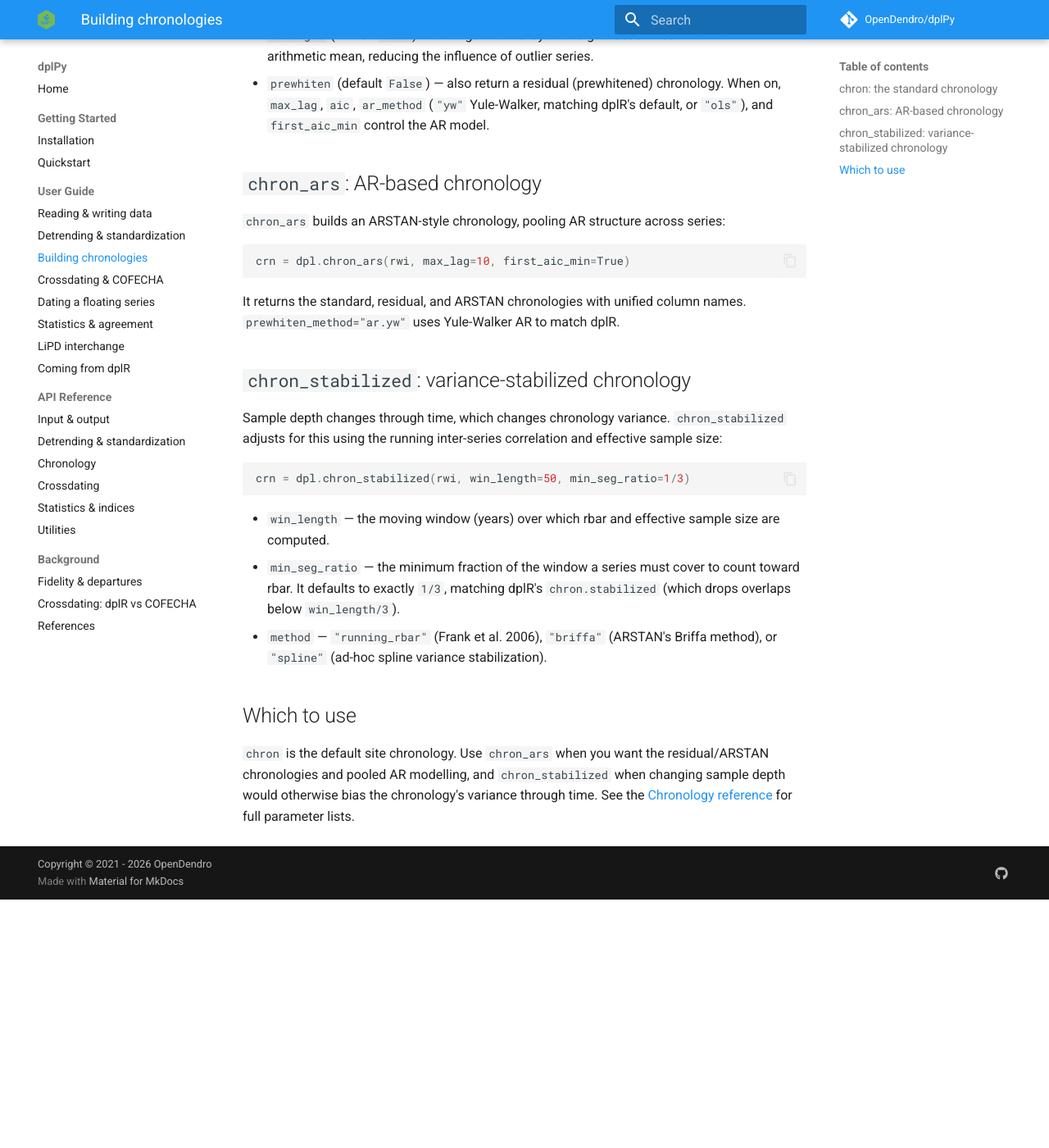
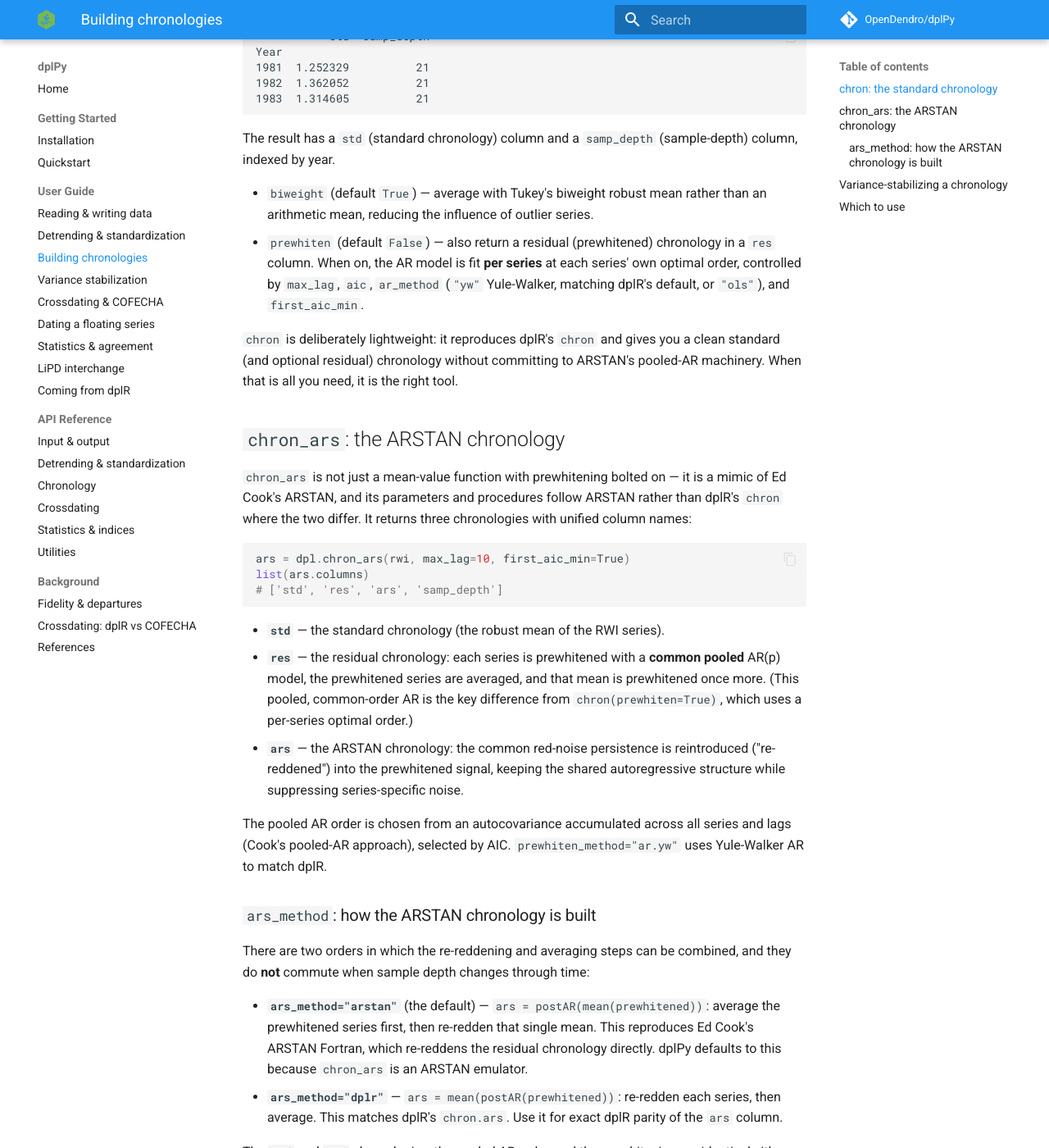
Before and after one commit to OpenDendro/dplPy, an MkDocs documentation site: the page built from docs/guide/chronologies.md, in a window 1280 px wide and 1400 px high, scrolled down 684 px. Shown: the whole window at 82% size. Built offline with MkDocs 1.6.1 and Material for MkDocs 9.7.7, drawn with Linux system fonts in a browser that asks for light colours; comment, search, counter and statistics services are not loaded; before the commit the page ends 1781 px from its top, so only the background shows below that; some of the changed text lies outside the part shown.

Commit message:
update documentation

````diff
--- a/docs/guide/chronologies.md
+++ b/docs/guide/chronologies.md
@@ -1,8 +1,19 @@
 # Building chronologies
 
 A chronology averages the detrended (RWI) series into a single site record. dplPy
-provides a standard mean-value chronology, an AR-modelled variant, and a
-variance-stabilized variant.
+provides two builders that sit at different points on a simplicity–fidelity
+spectrum:
+
+- [`chron`](#chron-the-standard-chronology) — **simple but flexible.** The
+  everyday mean-value chronology, with optional per-series prewhitening. This is
+  the one most workflows want.
+- [`chron_ars`](#chron_ars-the-arstan-chronology) — **an ARSTAN emulator.** Built
+  specifically to reproduce ARSTAN's parameters and procedures: a common pooled
+  AR order across all series, and the standard, residual, and re-reddened
+  "ARSTAN" chronologies.
+
+Both can also variance-stabilize their output in a single call — see
+[Variance stabilization](variance-stabilization.md).
 
 ## `chron`: the standard chronology
 
@@ -31,42 +42,82 @@ The result has a `std` (standard chronology) column and a `samp_depth`
 - `biweight` (default `True`) — average with Tukey's biweight robust mean rather
   than an arithmetic mean, reducing the influence of outlier series.
 - `prewhiten` (default `False`) — also return a residual (prewhitened)
-  chronology. When on, `max_lag`, `aic`, `ar_method` (`"yw"` Yule-Walker, matching
-  dplR's default, or `"ols"`), and `first_aic_min` control the AR model.
+  chronology in a `res` column. When on, the AR model is fit **per series** at
+  each series' own optimal order, controlled by `max_lag`, `aic`, `ar_method`
+  (`"yw"` Yule-Walker, matching dplR's default, or `"ols"`), and `first_aic_min`.
 
-## `chron_ars`: AR-based chronology
+`chron` is deliberately lightweight: it reproduces dplR's `chron` and gives you a
+clean standard (and optional residual) chronology without committing to ARSTAN's
+pooled-AR machinery. When that is all you need, it is the right tool.
 
-`chron_ars` builds an ARSTAN-style chronology, pooling AR structure across series:
+## `chron_ars`: the ARSTAN chronology
+
+`chron_ars` is not just a mean-value function with prewhitening bolted on — it is
+a mimic of Ed Cook's ARSTAN, and its parameters and procedures follow ARSTAN
+rather than dplR's `chron` where the two differ. It returns three chronologies
+with unified column names:
 
 ```python
-crn = dpl.chron_ars(rwi, max_lag=10, first_aic_min=True)
+ars = dpl.chron_ars(rwi, max_lag=10, first_aic_min=True)
+list(ars.columns)
+# ['std', 'res', 'ars', 'samp_depth']
 ```
 
-It returns the standard, residual, and ARSTAN chronologies with unified column
-names. `prewhiten_method="ar.yw"` uses Yule-Walker AR to match dplR.
+- **`std`** — the standard chronology (the robust mean of the RWI series).
+- **`res`** — the residual chronology: each series is prewhitened with a
+  **common pooled** AR(p) model, the prewhitened series are averaged, and that
+  mean is prewhitened once more. (This pooled, common-order AR is the key
+  difference from `chron(prewhiten=True)`, which uses a per-series optimal
+  order.)
+- **`ars`** — the ARSTAN chronology: the common red-noise persistence is
+  reintroduced ("re-reddened") into the prewhitened signal, keeping the shared
+  autoregressive structure while suppressing series-specific noise.
 
-## `chron_stabilized`: variance-stabilized chronology
+The pooled AR order is chosen from an autocovariance accumulated across all
+series and lags (Cook's pooled-AR approach), selected by AIC.
+`prewhiten_method="ar.yw"` uses Yule-Walker AR to match dplR.
 
-Sample depth changes through time, which changes chronology variance. `chron_stabilized`
-adjusts for this using the running inter-series correlation and effective sample
-size:
+### `ars_method`: how the ARSTAN chronology is built
+
+There are two orders in which the re-reddening and averaging steps can be
+combined, and they do **not** commute when sample depth changes through time:
+
+- **`ars_method="arstan"`** (the default) — `ars = postAR(mean(prewhitened))`:
+  average the prewhitened series first, then re-redden that single mean. This
+  reproduces Ed Cook's ARSTAN Fortran, which re-reddens the residual chronology
+  directly. dplPy defaults to this because `chron_ars` is an ARSTAN emulator.
+- **`ars_method="dplr"`** — `ars = mean(postAR(prewhitened))`: re-redden each
+  series, then average. This matches dplR's `chron.ars`. Use it for exact dplR
+  parity of the `ars` column.
+
+The `std` and `res` chronologies, the pooled AR order, and the prewhitening are
+identical either way; only the `ars` column differs.
+
+## Variance-stabilizing a chronology
+
+Both builders accept a `stabilize=` argument (`"rbar"`, `"spline"`, or `"both"`)
+that adds a stabilized version of each chronology beside it:
 
 ```python
-crn = dpl.chron_stabilized(rwi, win_length=50, min_seg_ratio=1/3)
+crn = dpl.chron(rwi, prewhiten=True, stabilize="both")
+# columns: std, std_vsc, res, res_vsc, samp_depth
+
+ars = dpl.chron_ars(rwi, stabilize="both")
+# columns: std, std_vsc, res, res_vsc, ars, ars_vsc, samp_depth
 ```
 
-- `win_length` — the moving window (years) over which rbar and effective sample
-  size are computed.
-- `min_seg_ratio` — the minimum fraction of the window a series must cover to
-  count toward rbar. It defaults to exactly `1/3`, matching dplR's
-  `chron.stabilized` (which drops overlaps below `win_length/3`).
-- `method` — `"running_rbar"` (Frank et al. 2006), `"briffa"` (ARSTAN's Briffa
-  method), or `"spline"` (ad-hoc spline variance stabilization).
+You can also stabilize a chronology you already built with `stabilize_chron`, or
+use the dplR-parity `chron_stabilized`. The full treatment — the method families,
+the running vs constant rbar, and the ARSTAN workflow — is on the
+[Variance stabilization](variance-stabilization.md) page.
 
 ## Which to use
 
-`chron` is the default site chronology. Use `chron_ars` when you want the
-residual/ARSTAN chronologies and pooled AR modelling, and `chron_stabilized`
-when changing sample depth would otherwise bias the chronology's variance
-through time. See the [Chronology reference](../reference/chronology.md) for full
-parameter lists.
+Use `chron` for a standard site chronology — it is the simplest path and covers
+most needs, with `prewhiten=True` when you also want a residual chronology. Reach
+for `chron_ars` when you specifically want ARSTAN's behavior: the pooled
+common-order AR model and the residual and re-reddened ARSTAN chronologies. Add
+`stabilize=` to either when changing sample depth would otherwise bias the
+chronology's variance through time, and use `chron_stabilized` when you need exact
+dplR `chron.stabilized` parity. See the
+[Chronology reference](../reference/chronology.md) for full parameter lists.
--- a/mkdocs.yml
+++ b/mkdocs.yml
@@ -106,6 +106,7 @@ nav:
       - Reading & writing data: guide/reading-writing-data.md
       - Detrending & standardization: guide/detrending-standardization.md
       - Building chronologies: guide/chronologies.md
+      - Variance stabilization: guide/variance-stabilization.md
       - Crossdating & COFECHA: guide/crossdating.md
       - Dating a floating series: guide/floating-series.md
       - Statistics & agreement: guide/statistics.md
````
Also changed, not shown: docs/background/fidelity.md (+2 -0 lines), docs/background/references.md (+8 -0 lines), docs/guide/variance-stabilization.md (added, +199 -0 lines), docs/reference/chronology.md (+4 -0 lines).
